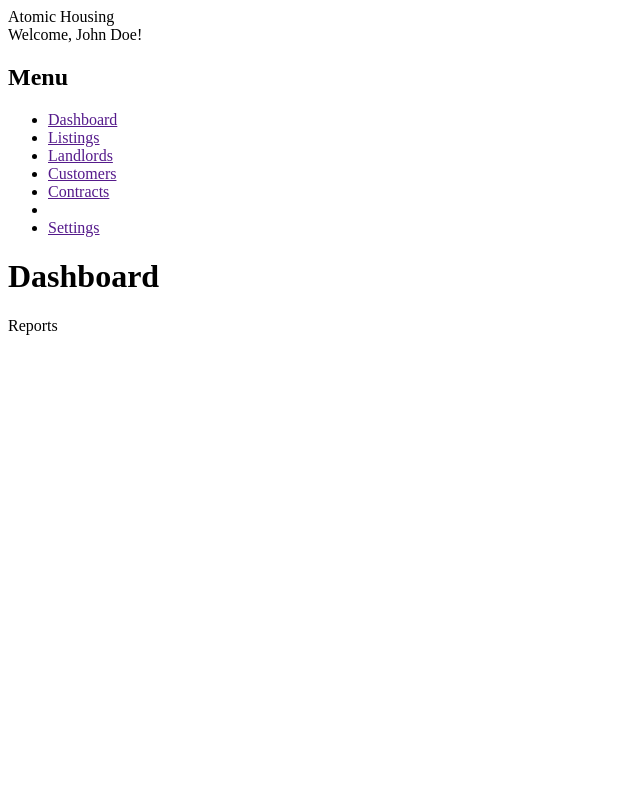
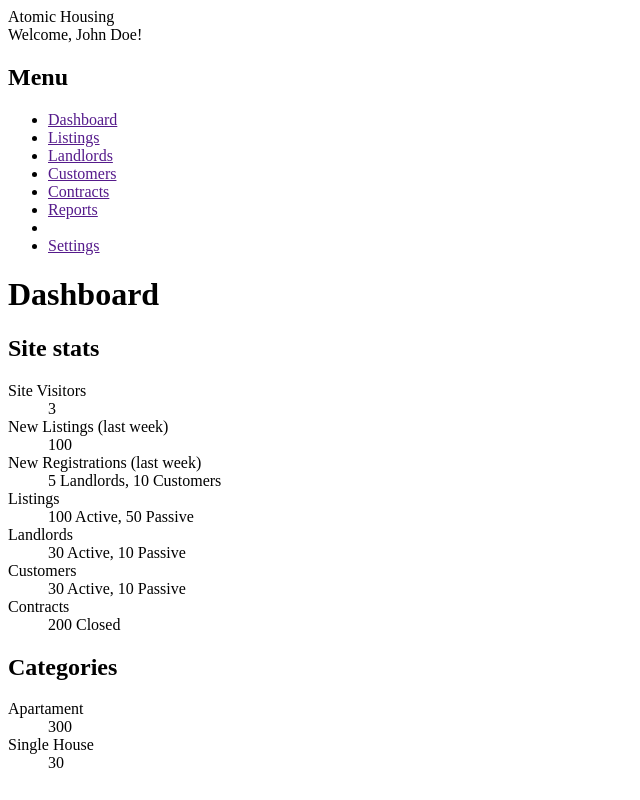
Before and after one commit to eaudeweb/atomic-housing-demo, a Django app: page /hsadmin/ in a window 1280 px wide. Shown: the whole page, without its empty margins (0-640 px from the left). Run offline with Django 3.2, Linux system fonts and the light colour scheme.

Commit message:
[hsadmin] Add dashboard placeholders.

```diff
--- a/atomic_housing/templates/_layout_admin.html
+++ b/atomic_housing/templates/_layout_admin.html
@@ -23,6 +23,7 @@
       <li><a href="">Landlords</a></li>
       <li><a href="">Customers</a></li>
       <li><a href="">Contracts</a></li>
+      <li><a href="">Reports</a></li>
       <li class="separator"></li>
       <li><a href="">Settings</a></li>
     </ul>
--- a/atomic_housing/templates/hsadmin/home.html
+++ b/atomic_housing/templates/hsadmin/home.html
@@ -1,7 +1,31 @@
 {% extends '_layout_admin.html' %}
 
 {% block content %}
-<h1>Dashboard</h1>
+  <h1>Dashboard</h1>
 
-<p>Reports</p>
+  <h2>Site stats</h2>
+  <dl>
+    <dt>Site Visitors</dt>
+    <dd>3</dd>
+    <dt>New Listings (last week)</dt>
+    <dd>100</dd>
+    <dt>New Registrations (last week)</dt>
+    <dd>5 Landlords, 10 Customers</dd>
+    <dt>Listings</dt>
+    <dd>100 Active, 50 Passive</dd>
+    <dt>Landlords</dt>
+    <dd>30 Active, 10 Passive</dd>
+    <dt>Customers</dt>
+    <dd>30 Active, 10 Passive</dd>
+    <dt>Contracts</dt>
+    <dd>200 Closed</dd>
+  </dl>
+
+  <h2>Categories</h2>
+  <dl>
+    <dt>Apartament</dt>
+    <dd>300</dd>
+    <dt>Single House</dt>
+    <dd>30</dd>
+  </dl>
 {% endblock %}
```
